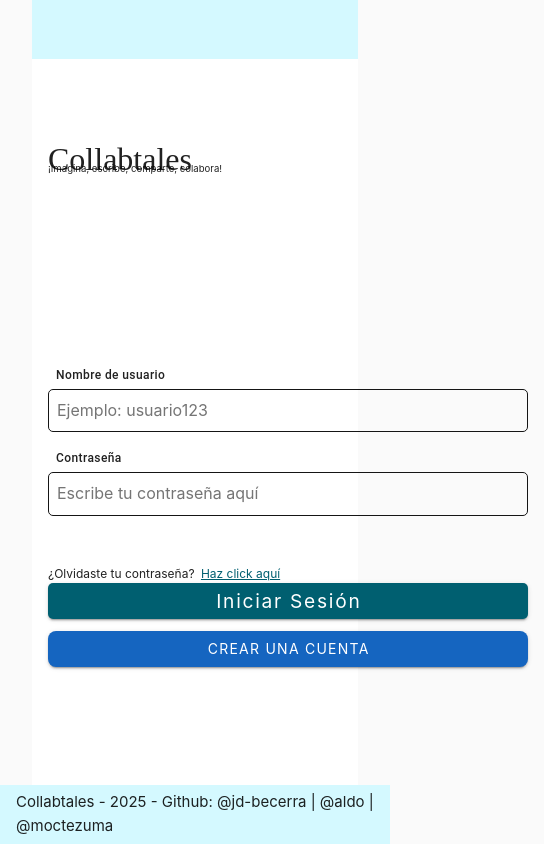
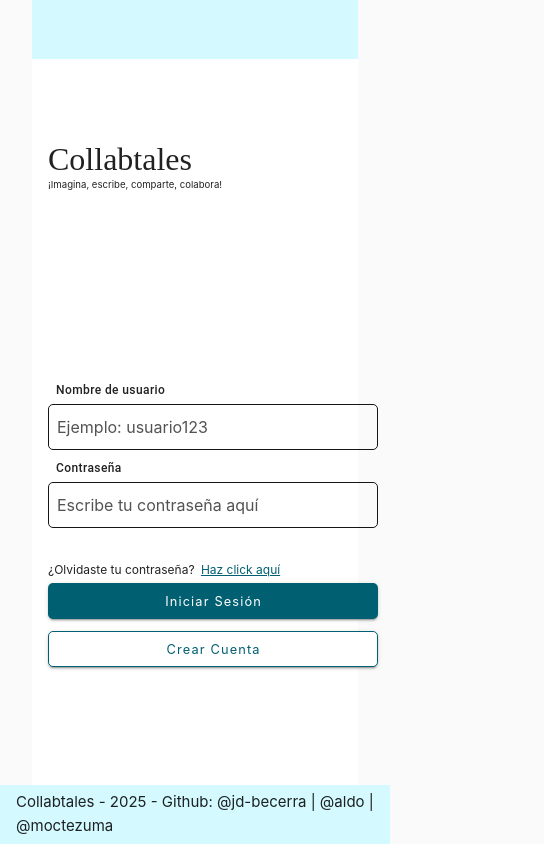
Before and after one commit to jd-becerra/collabtales, a Vue app: page / in a window 390 px wide. Shown: the whole page, 544 px wide, since content can reach past the window. Built offline with nearby package versions, Linux system fonts and the light colour scheme; no server answers.

Commit message:
Refactor button components and styles for improved consistency; remove unused BotonAzul component and introduce BotonMd and BotonBlanco components with responsive design adjustments

```diff
--- a/src/assets/base.css
+++ b/src/assets/base.css
@@ -49,7 +49,7 @@
   --color-border-hover: var(--vt-c-divider-light-1);
 
   --color-heading: var(--vt-c-text-light-1);
-  --color-text: var(--vt-c-black);
+  --color-text-black: var(--vt-c-black);
   --color-text-white: var(--vt-c-white);
 
   --color-error: var(--vt-c-red);
@@ -63,6 +63,7 @@
   --color-password-input-icon: var(--vt-c-gray-soft);
 
   --color-btn-blue-bg: var(--vt-c-blue-dark);
+  --color-btn-white-bg: var(--vt-c-white);
   --color-text-blue: var(--vt-c-blue-dark);
   --color-border-blue: var(--vt-c-blue-dark);
   --input-width-lg: 480px;
@@ -71,7 +72,7 @@
   --input-width-xs: 160px;
 
   --input-height-lg: 56px;
-  --input-height-md: 50px;
+  --input-height-md: 46px;
 
   --color-btn-white-bg: var(--vt-c-white);
 
--- a/src/components/BotonAzul.vue
+++ b/src/components/BotonBlanco.vue
@@ -1,6 +1,6 @@
 <template>
   <v-btn
-    class="boton-azul"
+    class="boton-blanco"
   >
     <slot></slot>
   </v-btn>
@@ -11,9 +11,10 @@ import '../assets/base.css'
 </script>
 
 <style scoped>
-.boton-azul {
-  background-color: var(--color-btn-blue-bg);
-  color: var(--color-text-white);
+.boton-blanco {
+  background-color: var(--color-btn-white-bg);
+  border: 1px solid var(--color-border-blue);
+  color: var(--color-text-blue);
   font-size: var(--font-size-md);
   font-weight: 500;
   border-radius: var(--border-radius-default);
@@ -24,24 +25,30 @@ import '../assets/base.css'
 }
 
 @media (max-width: 1366px) {
-  .boton-azul {
+  .boton-blanco {
     font-size: 1.2rem;
-    height: var(--input-height-md);
+    height: 50px;
   }
-}
-@media (max-width: 1366px) {
-
 }
 
 @media (max-width: 1024px) {
-
+  .boton-blanco {
+    font-size: 1rem;
+    width: var(--input-width-md);
+  }
 }
 
 @media (max-width: 768px) {
-
+  .boton-blanco {
+    font-size: 0.9rem;
+    width: var(--input-width-sm);
+  }
 }
 
 @media (max-width: 600px) {
-
+  .boton-blanco {
+    font-size: 0.8rem;
+    width: var(--input-width-md);
+  }
 }
 </style>
--- /dev/null
+++ b/src/components/BotonMd.vue
@@ -0,0 +1,94 @@
+<template>
+  <v-btn
+    class="boton-md"
+    :style="buttonStyle"
+  >
+    <slot></slot>
+  </v-btn>
+</template>
+
+<script setup lang="ts">
+import '../assets/base.css'
+import { computed } from 'vue'
+
+// Receive type of button to get colors
+const props = defineProps<{
+  color_type?: string
+}>()
+
+function getCSSVar(variable: string): string {
+  const root = document.documentElement
+  const style = getComputedStyle(root)
+  return style.getPropertyValue(variable).trim()
+}
+
+const buttonStyle = computed(() => {
+  let fg_color = getCSSVar('--color-text-blue')
+  let bg_color = getCSSVar('--color-btn-white-bg')
+  let border_color = getCSSVar('--color-border-blue')
+
+  if (props.color_type === 'blue') {
+    fg_color = getCSSVar('--color-text-white')
+    bg_color = getCSSVar('--color-btn-blue-bg')
+    border_color = 'transparent'
+  } else if (props.color_type === 'white_green') {
+    const green = getCSSVar('--color-save')
+    fg_color = green
+    border_color = green
+  } else if (props.color_type === 'white_red') {
+    const red = getCSSVar('--color-error')
+    fg_color = red
+    border_color = red
+  } else if (props.color_type === 'white_purple') {
+    const purple = getCSSVar('--color-edit')
+    fg_color = purple
+    border_color = purple
+  }
+
+  return {
+    backgroundColor: bg_color,
+    color: fg_color,
+    border: `1px solid ${border_color}`
+  }
+})
+</script>
+
+<style scoped>
+.boton-md {
+  font-size: var(--font-size-md);
+  font-weight: 500;
+  border-radius: var(--border-radius-default);
+  width: var(--input-width-lg);
+  height: var(--input-height-lg);
+  text-transform: none;
+  font-family: 'Inter', sans-serif;
+}
+
+@media (max-width: 1366px) {
+  .boton-md {
+    font-size: 1.2rem;
+    height: 46px;
+  }
+}
+
+@media (max-width: 1024px) {
+  .boton-md {
+    font-size: 1rem;
+    width: var(--input-width-md);
+  }
+}
+
+@media (max-width: 768px) {
+  .boton-md {
+    font-size: 0.9rem;
+    width: var(--input-width-sm);
+  }
+}
+
+@media (max-width: 600px) {
+  .boton-md {
+    font-size: 0.8rem;
+    width: var(--input-width-md);
+  }
+}
+</style>
--- a/src/components/FormularioLogin.vue
+++ b/src/components/FormularioLogin.vue
@@ -1,6 +1,6 @@
 <template>
   <v-form @submit.prevent="login">
-    <v-container class="login-fields">
+    <v-container class="login-fields d-flex flex-column">
       <TextInputMd
         label="Nombre de usuario"
         v-model="loginData.nombre"
@@ -25,16 +25,16 @@
     </v-container>
 
     <v-container class="login-buttons d-flex flex-column">
-      <small>
+      <small class="mb-1">
         ¿Olvidaste tu contraseña? <a class="goto-restore" href="#" @click="$emit('show-restore')">Haz click aquí</a>
       </small>
-      <BotonAzul :disabled="loading" @click="login">
+      <BotonMd color_type="blue" :disabled="loading" @click="login" >
         <v-progress-circular v-if="loading" indeterminate color="white" size="20" class="mr-2" />
         Iniciar Sesión
-      </BotonAzul>
-      <v-btn block color="blue-darken-3" class="mt-3 rounded-lg" @click="$emit('show-register')">
-        Crear una cuenta
-      </v-btn>
+      </BotonMd>
+      <BotonMd @click="$emit('show-register')" class="mt-3">
+        Crear Cuenta
+      </BotonMd>
     </v-container>
   </v-form>
 </template>
@@ -46,7 +46,7 @@ import axios from 'axios';
 
 // Componentes
 import TextInputMd from '@/components/TextInputMd.vue';
-import BotonAzul from './BotonAzul.vue';
+import BotonMd from './BotonMd.vue';
 
 const PHP_URL = import.meta.env.VITE_PHP_SERVER;
 
@@ -115,6 +115,7 @@ async function login() {
 .login-fields {
   margin-left: 0;
   padding-left: 0;
+  gap: 0.5rem;
 }
 
 .login-buttons {
--- a/src/components/TextInputMd.vue
+++ b/src/components/TextInputMd.vue
@@ -36,22 +36,27 @@ defineEmits(['update:modelValue'])
 .text-input-md {
   display: flex;
   flex-direction: column;
-  margin-bottom: 1rem;
+  padding: 0;
+  margin: 0;
 }
 
 .text-input {
   padding: 0.5rem;
-  border: 1px solid #ccc;
+  border: 1px solid var(--color-border-default);
   border-radius: var(--border-radius-default);
   font-size: var(--font-size-md);
-  color: var(--color-text-input-fg-default);
+  color: var(--color-text-black);
   border-color: var(--color-border-default);
   width: var(--input-width-lg);
-}
-.text-input:focus {
-  border-color: var(--vt-c-blue-dark);
-  outline: none;
-  font-family: var(--font-size-md);
+  height: var(--input-height-md);
+
+  &::placeholder {
+  color: var(--color-text-input-fg-default);
+  }
+  &:focus {
+    border-color: var(--vt-c-blue-dark);
+    outline: none;
+  }
 }
 
 .text-caption {
@@ -69,4 +74,22 @@ defineEmits(['update:modelValue'])
   }
 }
 
+@media (max-width: 1024px) {
+  .text-input {
+    width: var(--input-width-md);
+  }
+}
+
+@media (max-width: 768px) {
+  .text-input {
+    width: var(--input-width-sm);
+  }
+}
+
+@media (max-width: 600px) {
+  .text-input {
+    width: var(--input-width-md);
+  }
+}
+
 </style>
--- a/src/components/icons/LogoCollabtalesLg.vue
+++ b/src/components/icons/LogoCollabtalesLg.vue
@@ -58,6 +58,7 @@ import '../../assets/base.css'
   }
   .slogan-collabtales {
     font-size: 1rem;
+    margin-top: -1.2rem;
   }
 }
 
@@ -68,6 +69,7 @@ import '../../assets/base.css'
   }
   .slogan-collabtales {
     font-size: 0.8rem;
+    margin-top: -1.0rem;
   }
 }
 
@@ -78,6 +80,7 @@ import '../../assets/base.css'
   }
   .slogan-collabtales {
     font-size: 0.6rem;
+    margin-top: -0.5rem;
   }
 }
 </style>
```
Also changed, not shown: 1 other file (tests, documents, lock files or other folders).
